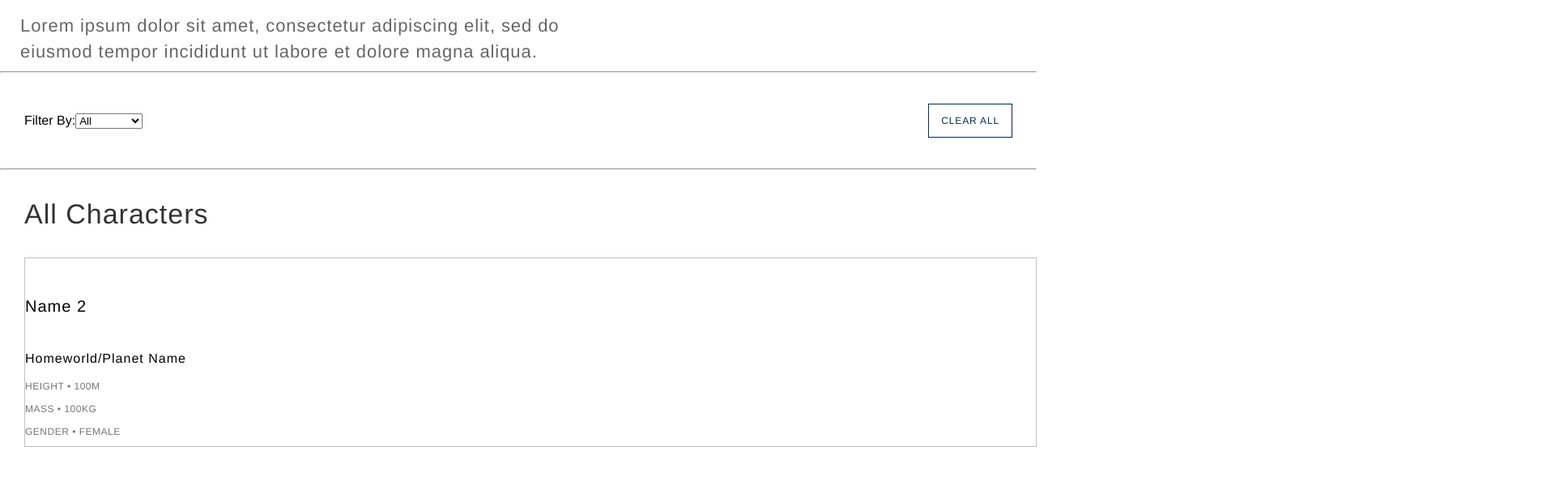
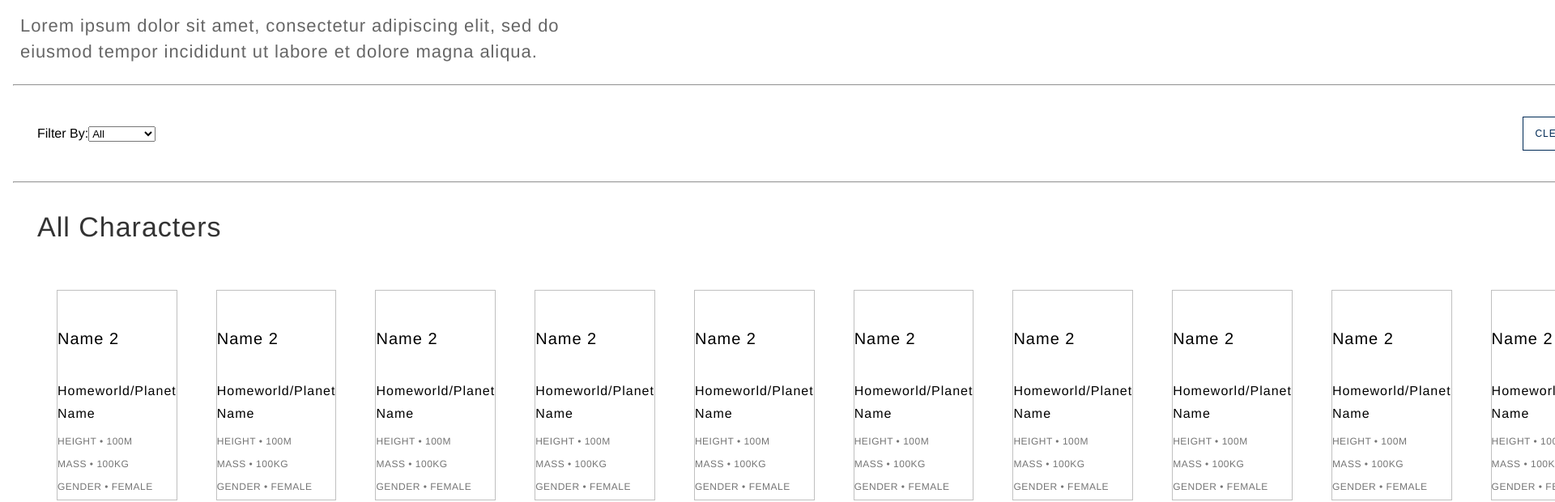
Before and after one commit to siccoo/cloudwalk-frontend, a React (Create React App) app: page / in a window 1280 px wide. Shown: the part 80-700 px from the top of the page at 81% size, 1920 px wide, since content can reach past the window. Built offline with nearby package versions, Linux system fonts and the light colour scheme.

Commit message:
updates on Home.js & Home.scss & setting all states

```diff
--- a/src/components/home/Home.js
+++ b/src/components/home/Home.js
@@ -1,9 +1,15 @@
-import React from "react";
+import React, { useState } from "react";
 import { Link } from "react-router-dom";
+import swapiApi from "../../utils/swapi";
 
 import "./Home.scss";
 
 const Home = () => {
+  const [mapPlanets, setMapPlanets] = useState();
+  const [movies, setMovies] = useState();
+  const [state, setState] = useState(false);
+  const [characters, setCharacters] = useState([]);
+
   return (
     <div className="starwar__container">
       <header>
@@ -36,15 +42,121 @@ const Home = () => {
             </form>
           </div>
           <div>
-            <button type="button">
-              Clear all
-            </button>
+            <button type="button">Clear all</button>
           </div>
         </div>
         <hr />
         <section>
           <p>All Characters</p>
           <div className="starwar__box__align__center">
+            <div className="starwar__card">
+              <a href="/ja">
+                <img src="" alt="" />
+              </a>
+              <div className="card__body">
+                <h4>Name 2</h4>
+                <h6>Homeworld/Planet Name</h6>
+                <p>HEIGHT • 100M</p>
+                <p>MASS • 100kg</p>
+                <p>GENDER • FEMALE</p>
+              </div>
+            </div>
+            <div className="starwar__card">
+              <a href="/ja">
+                <img src="" alt="" />
+              </a>
+              <div className="card__body">
+                <h4>Name 2</h4>
+                <h6>Homeworld/Planet Name</h6>
+                <p>HEIGHT • 100M</p>
+                <p>MASS • 100kg</p>
+                <p>GENDER • FEMALE</p>
+              </div>
+            </div>
+            <div className="starwar__card">
+              <a href="/ja">
+                <img src="" alt="" />
+              </a>
+              <div className="card__body">
+                <h4>Name 2</h4>
+                <h6>Homeworld/Planet Name</h6>
+                <p>HEIGHT • 100M</p>
+                <p>MASS • 100kg</p>
+                <p>GENDER • FEMALE</p>
+              </div>
+            </div>
+            <div className="starwar__card">
+              <a href="/ja">
+                <img src="" alt="" />
+              </a>
+              <div className="card__body">
+                <h4>Name 2</h4>
+                <h6>Homeworld/Planet Name</h6>
+                <p>HEIGHT • 100M</p>
+                <p>MASS • 100kg</p>
+                <p>GENDER • FEMALE</p>
+              </div>
+            </div>
+            <div className="starwar__card">
+              <a href="/ja">
+                <img src="" alt="" />
+              </a>
+              <div className="card__body">
+                <h4>Name 2</h4>
+                <h6>Homeworld/Planet Name</h6>
+                <p>HEIGHT • 100M</p>
+                <p>MASS • 100kg</p>
+                <p>GENDER • FEMALE</p>
+              </div>
+            </div>
+            <div className="starwar__card">
+              <a href="/ja">
+                <img src="" alt="" />
+              </a>
+              <div className="card__body">
+                <h4>Name 2</h4>
+                <h6>Homeworld/Planet Name</h6>
+                <p>HEIGHT • 100M</p>
+                <p>MASS • 100kg</p>
+                <p>GENDER • FEMALE</p>
+              </div>
+            </div>
+            <div className="starwar__card">
+              <a href="/ja">
+                <img src="" alt="" />
+              </a>
+              <div className="card__body">
+                <h4>Name 2</h4>
+                <h6>Homeworld/Planet Name</h6>
+                <p>HEIGHT • 100M</p>
+                <p>MASS • 100kg</p>
+                <p>GENDER • FEMALE</p>
+              </div>
+            </div>
+            <div className="starwar__card">
+              <a href="/ja">
+                <img src="" alt="" />
+              </a>
+              <div className="card__body">
+                <h4>Name 2</h4>
+                <h6>Homeworld/Planet Name</h6>
+                <p>HEIGHT • 100M</p>
+                <p>MASS • 100kg</p>
+                <p>GENDER • FEMALE</p>
+              </div>
+            </div>
+            <div className="starwar__card">
+              <a href="/ja">
+                <img src="" alt="" />
+              </a>
+              <div className="card__body">
+                <h4>Name 2</h4>
+                <h6>Homeworld/Planet Name</h6>
+                <p>HEIGHT • 100M</p>
+                <p>MASS • 100kg</p>
+                <p>GENDER • FEMALE</p>
+              </div>
+            </div>
             <div className="starwar__card">
               <a href="/ja">
                 <img src="" alt="" />
--- a/src/components/home/Home.scss
+++ b/src/components/home/Home.scss
@@ -3,6 +3,7 @@
   grid-template-areas: "header" "main";
   grid-template-columns: 1fr;
   grid-template-rows: 10rem 1fr;
+  font-family: "Helvetica Neue";
   height: 100%;
 
   header {
@@ -10,7 +11,6 @@
     padding: 10px 25px 5px;
 
     .header__text {
-      font-family: "Helvetica Neue";
       font-style: normal;
       font-weight: 300;
       font-size: 54px;
@@ -21,7 +21,6 @@
     }
 
     p {
-      font-family: "Helvetica Neue";
       font-style: normal;
       font-weight: 300;
       font-size: 22px;
@@ -46,12 +45,7 @@
 
   main {
     grid-area: main;
-
-    @media only screen and (max-width: 1024px) {
-      hr {
-        margin-top: -20px;
-      }
-    }
+    padding: 1rem;
 
     .starwar__box__align {
       display: flex;
@@ -65,7 +59,6 @@
       border: 1px solid #002b56;
       box-sizing: border-box;
       background: transparent;
-      font-family: "Helvetica Neue";
       font-style: normal;
       font-weight: 500;
       font-size: 12px;
@@ -83,7 +76,6 @@
     }
 
     p {
-      font-family: "Helvetica Neue";
       font-style: normal;
       font-weight: 300;
       font-size: 34px;
@@ -91,23 +83,25 @@
       letter-spacing: 1px;
       color: #333333;
     }
-  }
 
     .starwar__box__align__center {
         justify-content: center;
+        display: flex;
+        flex-wrap: nowrap;
+        justify-content: space-between;
+        align-items: center;
 
         .starwar__card {
           border: 0.1rem #c0c0c0 solid;
-      margin: 1.5rem
+          margin: 1.5rem;
 
           img {
             width: 100%;
+            max-width: 29rem;
           }
 
           .card__body {
-
             h4 {
-          font-family: "Helvetica Neue";
               font-style: normal;
               font-weight: normal;
               font-size: 20px;
@@ -117,7 +111,6 @@
             }
 
             h6 {
-          font-family: Helvetica Neue;
               font-style: normal;
               font-weight: normal;
               font-size: 16px;
@@ -127,7 +120,6 @@
             }
 
             p {
-          font-family: Helvetica Neue;
               font-style: normal;
               font-weight: normal;
               font-size: 12px;
@@ -137,10 +129,15 @@
               color: #757575;
             }
           }
+
+          .card__body > * {
+            margin-bottom: 0.5rem;
+          }
         }
 
-    .card__body > * {
-        margin-bottom: 10px;
+
       }
   }
+
+
 }
--- a/src/index.scss
+++ b/src/index.scss
@@ -2,8 +2,6 @@ body {
   margin: 0;
   font-family:  'Helvetica Neue', sans-serif;
   height: 100vh;
-  -webkit-font-smoothing: antialiased;
-  -moz-osx-font-smoothing: grayscale;
 }
 
 #root {
```
Lines whose indentation alone changed are shown as unchanged.
